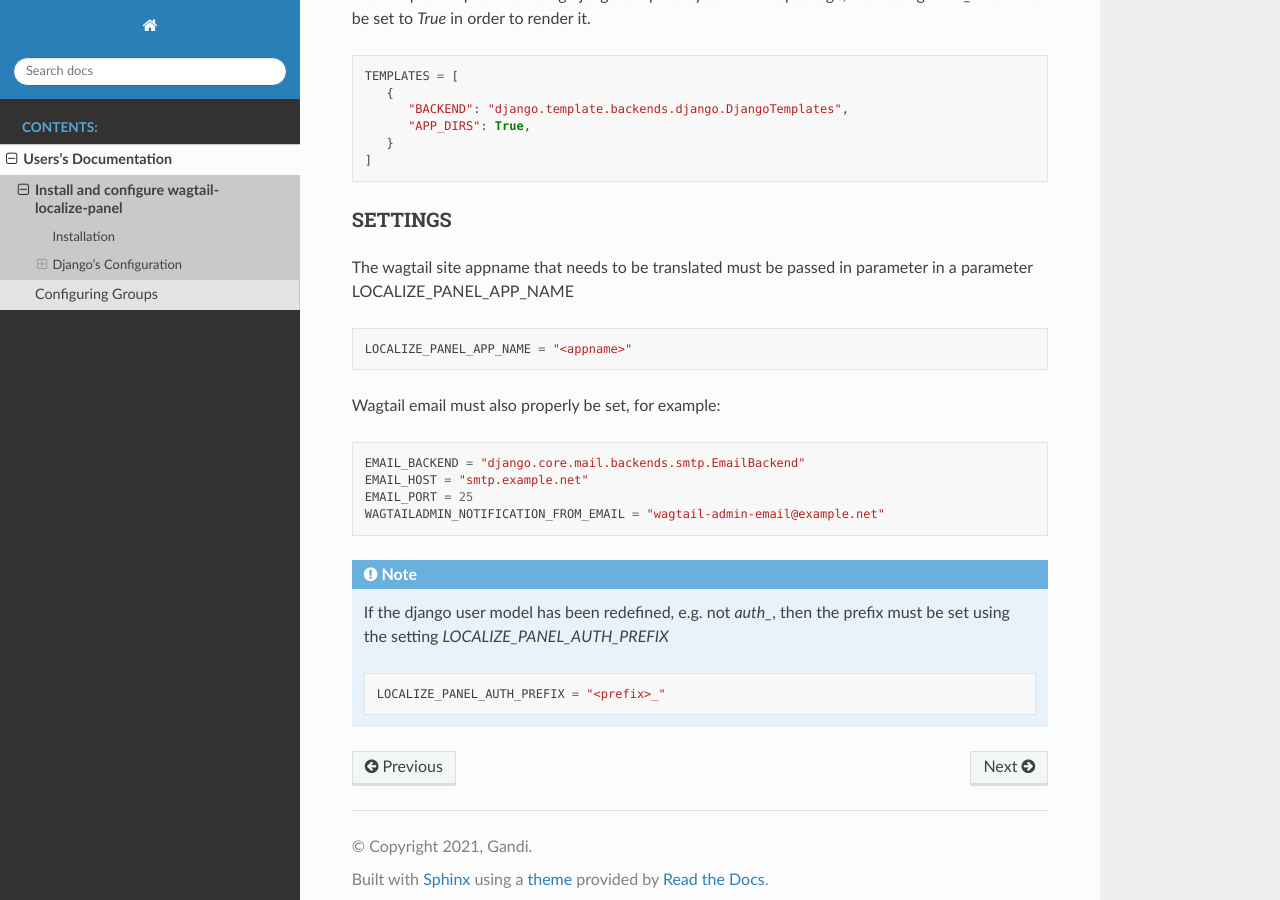
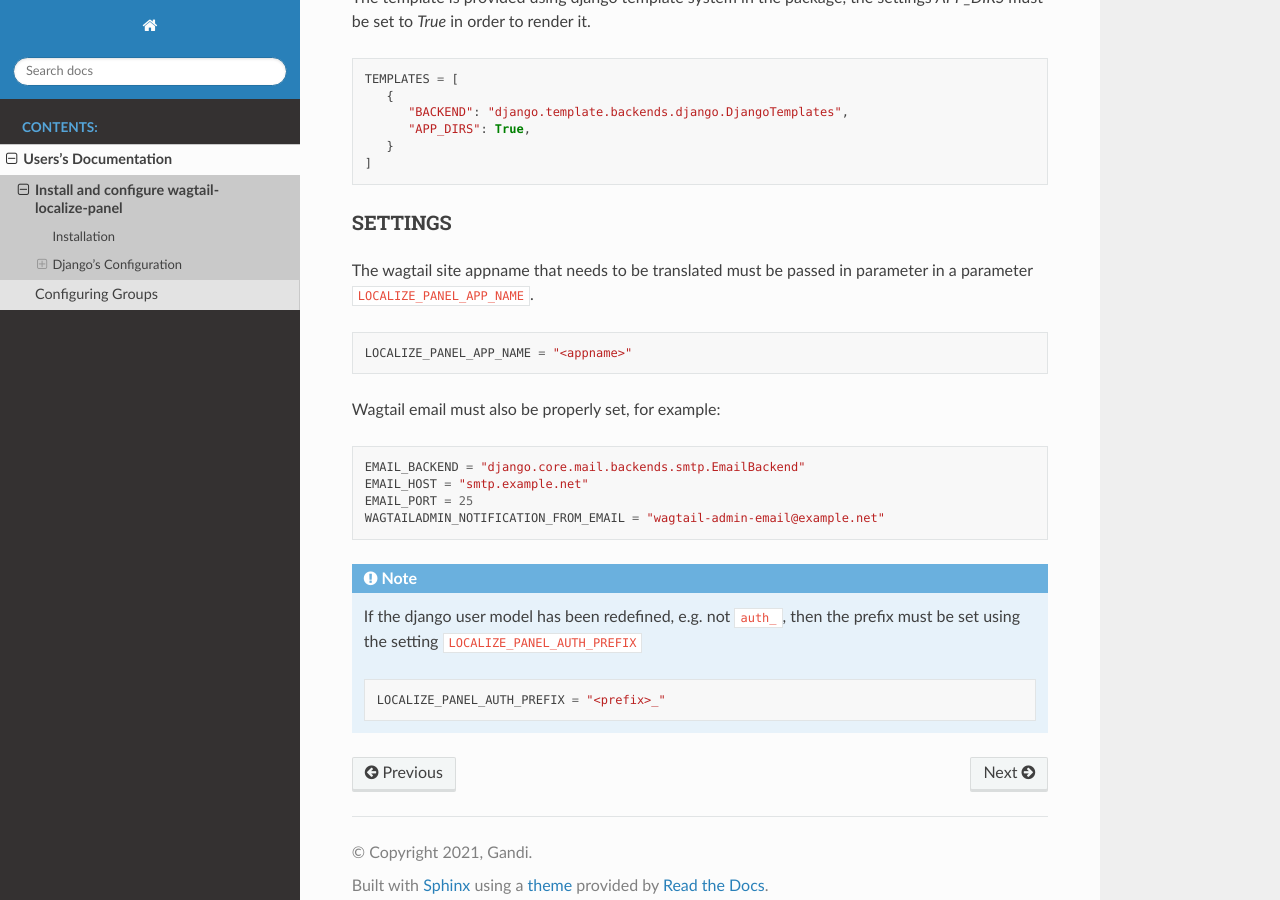
Before and after one commit to Gandi/wagtail-localize-panel, a Sphinx documentation site: the page built from docs/source/users/installation.rst, in a window 1280 px wide and 900 px high, scrolled down 1082 px. Built offline with Sphinx 7.4.7 and the Read the Docs theme 2.0.0, drawn with Linux system fonts in a browser that asks for light colours.

Commit message:
Fix from review
Co-authored-by: Michael <michael.vieira@gandi.net>

```diff
--- a/docs/source/index.rst
+++ b/docs/source/index.rst
@@ -3,7 +3,7 @@
    You can adapt this file completely to your liking, but it should at least
    contain the root `toctree` directive.
 
-Wagtail OAuth2
+Wagtail Localize Panel
 ==============
 
 
--- a/docs/source/users/installation.rst
+++ b/docs/source/users/installation.rst
@@ -5,7 +5,7 @@ Install and configure wagtail-localize-panel
 Installation
 ------------
 
-`wagtail-localize-panel` is available on pypi, you can install with your favorite
+``wagtail-localize-panel`` is available on pypi, you can install with your favorite
 packaging tool.
 
 .. note::
@@ -22,8 +22,8 @@ Django's Configuration
 INSTALLED_APPS
 ~~~~~~~~~~~~~~
 
-`wagtail-localize-panel` is a Django application that must be installed,
-so it must be in the `INSTALLED_APPS` list of your settings module.
+``wagtail-localize-panel`` is a Django application that must be installed,
+so it must be in the ``INSTALLED_APPS`` list of your settings module.
 And, to work, it requires other app that are probably already installed.
 
 Here is the lists of the minimum installed app.
@@ -69,14 +69,14 @@ SETTINGS
 ~~~~~~~~
 
 The wagtail site appname that needs to be translated must be passed
-in parameter in a parameter LOCALIZE_PANEL_APP_NAME
+in parameter in a parameter ``LOCALIZE_PANEL_APP_NAME``.
 
 ::
 
    LOCALIZE_PANEL_APP_NAME = "<appname>"
 
 
-Wagtail email must also properly be set, for example:
+Wagtail email must also be properly set, for example:
 
 
 ::
@@ -90,8 +90,8 @@ Wagtail email must also properly be set, for example:
 
 .. note::
 
-   If the django user model has been redefined, e.g. not `auth_`,
-   then the prefix must be set using the setting `LOCALIZE_PANEL_AUTH_PREFIX`
+   If the django user model has been redefined, e.g. not ``auth_``,
+   then the prefix must be set using the setting ``LOCALIZE_PANEL_AUTH_PREFIX``
 
    ::
 
```
Also changed, not shown: docs/source/users/configuration.rst (+5 -5 lines).
